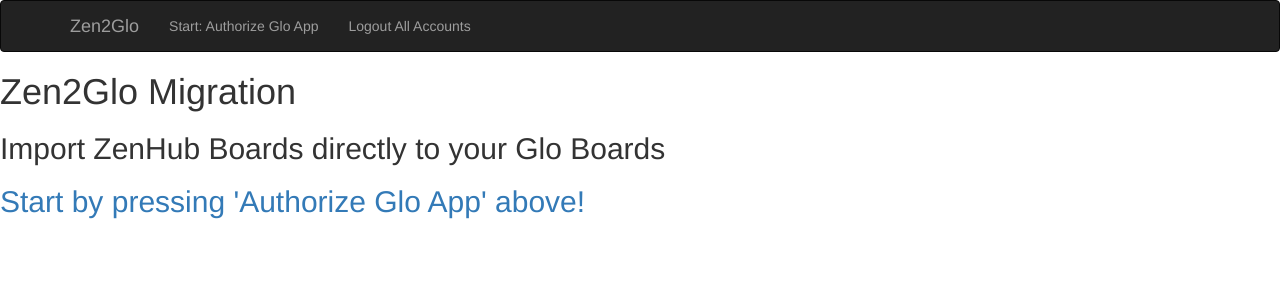
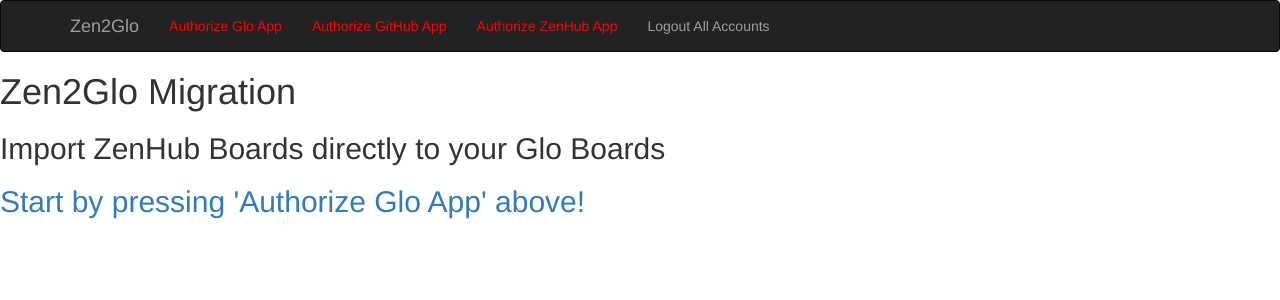
Before and after one commit to droidmonkey/zen2glo, a Flask app: page / in a window 1280 px wide. Shown: the top 300 px of the page. Run offline with Flask 2, Linux system fonts and the light colour scheme; some libraries are stand-ins or nearby versions.

Commit message:
Update header and workflow

```diff
--- a/main.py
+++ b/main.py
@@ -95,31 +95,28 @@ def login_zenhub():
     if not has_zenhub_access() and request.form.get('zenhub_token'):
         session['zenhub_token'] = request.form.get('zenhub_token')
 
-    return redirect(url_for('dashboard'))
+    return redirect(url_for('zenhub_refresh'))
 
 @app.route('/dashboard')
 @glo_required
 def dashboard():
-    if not has_glo_access():
-        return redirect(url_for('root'))
-
     payload = {'access_token' : session['glo_token']}
     r = requests.get(glo_api + '/boards', params=payload)
     return render_template('dashboard.html', data=r.json())
 
 @app.route('/dashboard/zenhub-refresh')
-@zen_required
+@zen_required(github)
 def zenhub_refresh():
     boards = []
     if g.zenhub:
         repos = g.zenhub.get_repos()
         for repo in repos:
-            board = g.zenhub.get_board(repo["id"])
+            board = g.zenhub.get_board(repo["full_name"])
             if board.is_valid():
                 boards.append({'repo_name' : board.repo_fullname, 'repo_id' : board.repo_id})
 
     session["zenhub_boards"] = boards
-    return redirect(url_for("/dashboard"))
+    return redirect(url_for("dashboard"))
 
 @app.route('/dashboard/zenhub/<owner>/<repo>')
 @zen_required(github)
--- a/templates/base.html
+++ b/templates/base.html
@@ -26,16 +26,20 @@
 		</div>
 		<div class="navbar-collapse collapse">
 			<ul class="nav navbar-nav">
-				<li><a href='/dashboard'><font color="green">Glo App: Authorized</font></a></li>
-				{% if not github %}
+				{% if not session.glo_token %}
+				<li><a onclick="document.getElementById('AuthGloAppId').submit();"><font color="red">Authorize Glo App</font></a></li>
+				{% else %}
+				<li><a href="#"><span style="color:green">Glo App: Authorized</span></a></li>
+				{% endif %}
+				{% if not session.github_token %}
 				<li><a onclick="document.getElementById('githubLoginId').submit();"><font color="red">Authorize GitHub App</font></a></li>
 				{% else %}
-				<li><a  href='/dashboard'><font color="green">GitHub App: Authorized</font></a></li>
+				<li><a href="#"><span style="color:green">GitHub App: Authorized</span></a></li>
 				{% endif %}
-				{% if not zenhub %}
+				{% if not session.zenhub_token %}
 				<li><a onclick="emptyOrSubmit();"><font color="red">Authorize ZenHub App</font></a></li>
 				{% else %}
-				<li><a  href='/dashboard'><font color="green">ZenHub App: Authorized</font></a></li>
+				<li><a href="#"><span style="color:green">ZenHub App: Authorized</span></a></li>
 				{% endif %}
 				<li><a href='/logout'>Logout All Accounts</a></li>
 			</ul>
--- a/templates/dashboard.html
+++ b/templates/dashboard.html
@@ -72,10 +72,8 @@
 		<li><em>No ZenHub Workspaces Found!</em></li>
 		{% endfor %}
 	</ul>
-	<a href="/dashboard/zenhub-refresh"><button>Refresh</button></a>
-	<a href="/dashboard?testButton"><button>Test!</button></a>
+	<a href="/dashboard/zenhub-refresh"><button>Refresh ZenHub Boards</button></a>
 	<br/><br/>
 	{% endif %}
-
 </div>
 {% endblock %}
--- a/templates/index.html
+++ b/templates/index.html
@@ -1,38 +1,7 @@
-{% extends "bootstrap/base.html" %}
+{% extends "base.html" %}
 
-{% block scripts %}
-{{ super() }}
-{{ moment.include_moment() }}
-{% endblock %}
-
-{% block head %}
-{{ super() }}
-<link rel="shortcut icon" href="{{ url_for('static', filename='favicon.ico') }}" type="image/x-icon">
-<link rel="icon" href="{{ url_for('static', filename='favicon.ico') }}" type="image/x-icon">
-{% endblock %}
 {% block title %}Zen2Glo{% endblock %}
 
-{% block navbar %}
-<div class="navbar navbar-inverse" role="navigation">
-	<div class="container">
-		<div class="navbar-header">
-			<button type="button" class="navbar-toggle"data-toggle="collapse" data-target=".navbar-collapse">
-				<span class="sr-only">Toggle navigation</span>
-				<span class="icon-bar"></span>
-				span class="icon-bar"></span>
-				<span class="icon-bar"></span>
-			</button>
-			<a class="navbar-brand" href="/">Zen2Glo</a>
-		</div>
-		<div class="navbar-collapse collapse">
-			<ul class="nav navbar-nav">
-				<li><a onclick="document.getElementById('AuthGloAppId').submit();">Start: Authorize Glo App</a></li>
-				<li><a href='/logout'>Logout All Accounts</a></li>
-			</ul>
-		</div>
-	</div>
-</div>
-{% endblock %}
 {% block content %}
 	<h1>Zen2Glo Migration</h1>
 	<h2>Import ZenHub Boards directly to your Glo Boards</h2>
--- a/utils.py
+++ b/utils.py
@@ -16,7 +16,7 @@ def glo_required(f):
     def decorated_function(*args, **kwargs):
         if not has_glo_access():
             flash("Glo login is required to access!")
-            return redirect(url_for('/dashboard'))
+            return redirect(url_for('root'))
         return f(*args, **kwargs)
     return decorated_function
 
@@ -26,7 +26,7 @@ def zen_required(github):
         def decorated_function(*args, **kwargs):
             if not has_zenhub_access() or not has_github_access():
                 flash("Zenhub token and GitHub login are required to access!")
-                return redirect(url_for('/dashboard'))
+                return redirect(url_for('dashboard'))
             g.zenhub = ZenHub(session["zenhub_token"], github)
             return f(*args, **kwargs)
         return decorated_function
```
